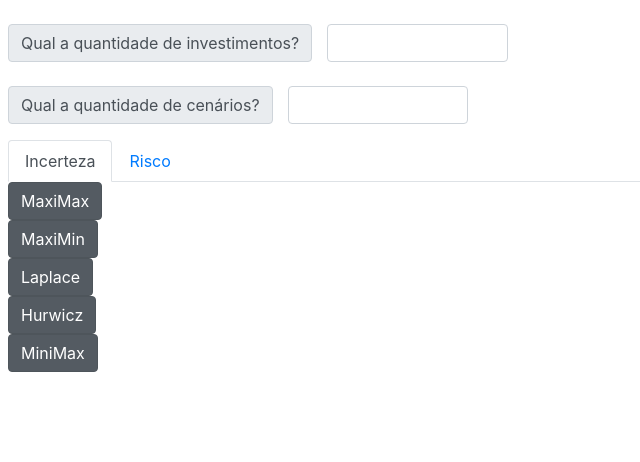
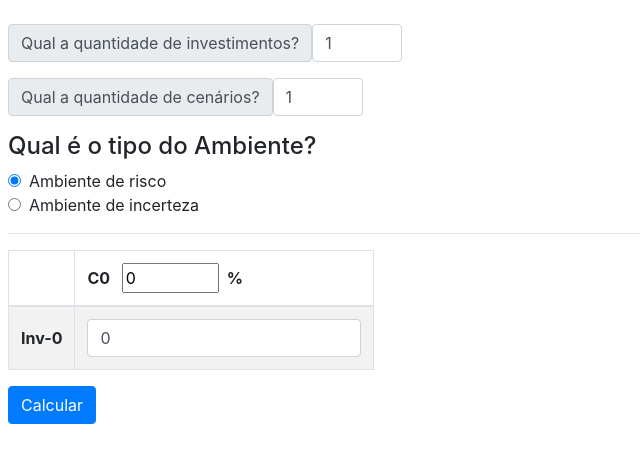
Before and after one commit to LucasDiniz99/sad, a plain HTML site: page index.html in a window 1280 px wide. Shown: the whole page, without its empty margins (0-640 px from the left). Drawn offline with nearby package versions, Linux system fonts and the light colour scheme.

Commit message:
inputs completamente implemnetados

```diff
--- a/app.js
+++ b/app.js
@@ -19,6 +19,20 @@ class Cenario {
             result.push(new this(key, item))
         })
         return result
+    }
+
+    /**
+     * Transforma este elemento cenário em um elemento html
+     * @returns Um elemento formatado com as características do cenário
+     */
+    toString() {
+        return `
+        <th id="cenario-input-${this.id}">
+          <span class="mr-2">C${this.id}</span>
+          <input cen="${this.id}" type="number" min="0" max="100" value="${this.probabilidade * 100}">
+          <span class="ml-1">%</span>
+        </th>
+      `;
     }
 }
 
@@ -59,11 +73,26 @@ class Investimento {
         })
         return result
     }
+
+    /**
+     * Transforma este elemento investimento em um elemento html
+     * @returns Um elemento formatado com as características do investimento
+     */
+    toString(showLabel = false) {
+        let html = `<tr inv="${this.id}" id="investimento-input-${this.id}">`
+        if(showLabel) {
+            html += `<td class="table-label">Inv-${this.id}</td>`
+        }
+        for (let i = 0; i < this.valores.length; i++) {
+            html += `<td class="text-center">
+                <input cen="${i}" class="form-control" type="number" min="0" value="${this.valores[i]}">
+            </td>`
+        }
+        return html + '</tr>'
+    }
 }
 
 function calcRisco(cenarios, investimentos) {
-    cenarios = Cenario.factory(cenarios)
-    investimentos = Investimento.factory(investimentos)
 
     let VME = {
         investimentos: Array(),
@@ -80,7 +109,7 @@ function calcRisco(cenarios, investimentos) {
     }
 
     // Garantir que haja ao menos 1 cenario e investimento válido
-    if(cenarios.length < 1 || investimentos.length < 1) {
+    if (cenarios.length < 1 || investimentos.length < 1) {
         return {
             VME: VME,
             POE: POE,
@@ -106,16 +135,16 @@ function calcRisco(cenarios, investimentos) {
 
     // Buscando todos os investimentos com o mesmo VME
     VME.resultados.forEach(res => {
-        if(res.resultado == melhor_vme)
+        if (res.resultado == melhor_vme)
             VME.investimentos.push(res)
     });
     // #endregion
 
     // #region POE
     // Calculando melhor oportunidade do POE
-    for(let i = 0; i < cenarios.length; i++) {
+    for (let i = 0; i < cenarios.length; i++) {
         investimentos.forEach(inv => {
-            if(i < inv.valores.length)
+            if (i < inv.valores.length)
                 POE.melhor_oportunidade[i] = Math.max(POE.melhor_oportunidade[i], inv.valores[i])
         })
         cenarios[i].melhor_oportunidade = POE.melhor_oportunidade[i]
@@ -137,7 +166,7 @@ function calcRisco(cenarios, investimentos) {
 
     // Buscar todos os investimentos com o melhor resultado
     POE.resultados.forEach(res => {
-        if(res.resultado == menor_poe)
+        if (res.resultado == menor_poe)
             POE.investimentos.push(res);
     })
     // #endregion
@@ -161,8 +190,6 @@ function calcRisco(cenarios, investimentos) {
 }
 
 function calcIncerteza(cenarios, investimentos) {
-    cenarios = Cenario.factory(cenarios)
-    investimentos = Investimento.factory(investimentos)
 
     let result = {
         MaxiMax: Array(),
@@ -174,7 +201,7 @@ function calcIncerteza(cenarios, investimentos) {
     }
 
     // Garantir que haja ao menos 1 cenario e investimento válido
-    if(cenarios.length < 1 || investimentos.length < 1)
+    if (cenarios.length < 1 || investimentos.length < 1)
         return result
 
     // Variaveis comparativas para possibilitar resultados com multiplos investimentos
@@ -185,9 +212,9 @@ function calcIncerteza(cenarios, investimentos) {
     let melhorMiniMax = Number.MAX_SAFE_INTEGER;
 
     // Calculando melhor oportunidade do cenário
-    for(let i = 0; i < cenarios.length; i++) {
+    for (let i = 0; i < cenarios.length; i++) {
         investimentos.forEach(inv => {
-            if(i < inv.valores.length)
+            if (i < inv.valores.length)
                 cenarios[i].melhor_oportunidade = Math.max(cenarios[i].melhor_oportunidade, inv.valores[i])
         })
     }
@@ -217,15 +244,15 @@ function calcIncerteza(cenarios, investimentos) {
 
     // Buscando todos os resultados idênticos aos melhores
     result.resultados.forEach(res => {
-        if(melhorMaxiMax == res.maxiMax)
+        if (melhorMaxiMax == res.maxiMax)
             result.MaxiMax.push(res)
-        if(melhorMaxiMin == res.maxiMin)
+        if (melhorMaxiMin == res.maxiMin)
             result.MaxiMin.push(res)
-        if(melhorLaplace == res.laplace)
+        if (melhorLaplace == res.laplace)
             result.Laplace.push(res)
-        if(melhorHurwitz == res.hurwitz)
+        if (melhorHurwitz == res.hurwitz)
             result.Hurwitz.push(res)
-        if(melhorMiniMax == res.miniMax)
+        if (melhorMiniMax == res.miniMax)
             result.MiniMax.push(res)
     })
 
--- a/index.html
+++ b/index.html
@@ -1,35 +1,52 @@
 <!DOCTYPE html>
 <html lang="en">
+
 <head>
     <meta charset="UTF-8">
     <meta http-equiv="X-UA-Compatible" content="IE=edge">
     <meta name="viewport" content="width=device-width, initial-scale=1.0">
     <title>ANÁLISE DE DECISÃO</title>
     <!-- Importando CSS Boostrap 4.6 -->
-    <link rel="stylesheet" href="https://cdn.jsdelivr.net/npm/bootstrap@4.6.0/dist/css/bootstrap.min.css" integrity="sha384-B0vP5xmATw1+K9KRQjQERJvTumQW0nPEzvF6L/Z6nronJ3oUOFUFpCjEUQouq2+l" crossorigin="anonymous">
+    <link rel="stylesheet" href="https://cdn.jsdelivr.net/npm/bootstrap@4.6.0/dist/css/bootstrap.min.css"
+        integrity="sha384-B0vP5xmATw1+K9KRQjQERJvTumQW0nPEzvF6L/Z6nronJ3oUOFUFpCjEUQouq2+l" crossorigin="anonymous">
     <!-- Importando estilo da aplicação -->
     <link rel="stylesheet" href="./style.css">
 </head>
+
 <body>
     <main class="px-2 pt-4">
 
-        <div class="input-group">
+        <div class="input-group form-group">
             <span class="input-group-text">Qual a quantidade de investimentos?</span>
-                <div class="col-md-2 ml-0">
-                    <input type="number" aria-label="Investimento" class="form-control">
+            <div class="col-md-1 pl-0">
+                <input id="quantidade_investimentos" type="number" aria-label="Quantidade de investimento"
+                    class="form-control" value="1" min="1">
             </div>
         </div>
 
-        <br>
-
-          <div class="input-group">
+        <div class="input-group form-group">
             <span class="input-group-text">Qual a quantidade de cenários?</span>
-                <div class="col-md-2 ml-0">
-                    <input type="number" aria-label="Investimento" class="form-control">
+            <div class="col-md-1 pl-0">
+                <input id="quantidade_cenarios" type="number" aria-label="Quantidade de cenários" class="form-control"
+                    value="1" min="1">
             </div>
         </div>
 
-          <table class="table">
+        <div class="form-group">
+            <h4>Qual é o tipo do Ambiente?</h4>
+            <div class="input-group align-items-center">
+                <input type="radio" name="tipo_ambiente" class="mr-2" value="Risco" checked>
+                <span>Ambiente de risco</span>
+            </div>
+            <div class="input-group align-items-center">
+                <input type="radio" name="tipo_ambiente" class="mr-2" value="Incerteza">
+                <span>Ambiente de incerteza</span>
+            </div>
+        </div>
+
+        <hr>
+
+        <table class="table-resizable table table-striped table-bordered">
             <thead>
                 <tr id="head_cenarios">
                 </tr>
@@ -38,84 +55,162 @@
             </tbody>
         </table>
 
-        <div>
-            <nav class="nav nav-tabs" id="nav-tab" role="tablist">
-                <a class="nav-link active" data-togle="tab" togle="#tag_incerteza" href="#">Incerteza</a>
-                <a class="nav-link" data-togle="tab" togle="#tag_risco" href="#">Risco</a>
-            </nav>
-
-            <div class="tab-content">
-                <div class="tab-pane show active" role="tabpanel"  id="tag_incerteza">
-                    <div class="btn-group-toggle" data-toggle="buttons">
-                        <label class="btn btn-secondary active">
-                          <input type="checkbox" checked> MaxiMax
-                        </label>
-
-                        <div class="btn-group-toggle" data-toggle="buttons">
-                            <label class="btn btn-secondary active">
-                              <input type="checkbox" checked> MaxiMin
-                            </label>
+        <div class="form-group">
+            <button class="btn btn-primary" type="button" onclick="InputTable.calcular()">Calcular</button>
         </div>
-
-                          <div class="btn-group-toggle" data-toggle="buttons">
-                            <label class="btn btn-secondary active">
-                              <input type="checkbox" checked> Laplace
-                            </label>
-                          </div>
-
-                          <div class="btn-group-toggle" data-toggle="buttons">
-                            <label class="btn btn-secondary active">
-                              <input type="checkbox" checked> Hurwicz
-                            </label>
-                          </div>
-
-                          <div class="btn-group-toggle" data-toggle="buttons">
-                            <label class="btn btn-secondary active">
-                              <input type="checkbox" checked> MiniMax
-                            </label>
-                          </div>
-                      </div>
-                </div>
-                <div class="tab-pane" role="tabpanel" id="tag_risco">
-                    <div class="btn-group-toggle" data-toggle="buttons">
-                        <label class="btn btn-secondary active">
-                          <input type="checkbox" checked> VME
-                        </label>
-                      </div>
-
-                      <div class="btn-group-toggle" data-toggle="buttons">
-                        <label class="btn btn-secondary active">
-                          <input type="checkbox" checked> POE
-                        </label>
-                      </div>
-
-                      <div class="btn-group-toggle" data-toggle="buttons">
-                        <label class="btn btn-secondary active">
-                          <input type="checkbox" checked> VEIP
-                        </label>
-                      </div>
-                </div>
-            </div>
-        </div>
-
-
     </main>
     <!-- Importando JQuery -->
     <script src="https://code.jquery.com/jquery-3.5.1.min.js" crossorigin="anonymous"></script>
     <!-- Importando as dependências do Boostrap 4.6 -->
-    <script src="https://cdn.jsdelivr.net/npm/popper.js@1.16.1/dist/umd/popper.min.js" integrity="sha384-9/reFTGAW83EW2RDu2S0VKaIzap3H66lZH81PoYlFhbGU+6BZp6G7niu735Sk7lN" crossorigin="anonymous"></script>
-    <script src="https://cdn.jsdelivr.net/npm/bootstrap@4.6.0/dist/js/bootstrap.min.js" integrity="sha384-+YQ4JLhjyBLPDQt//I+STsc9iw4uQqACwlvpslubQzn4u2UU2UFM80nGisd026JF" crossorigin="anonymous"></script>
+    <script src="https://cdn.jsdelivr.net/npm/popper.js@1.16.1/dist/umd/popper.min.js"
+        integrity="sha384-9/reFTGAW83EW2RDu2S0VKaIzap3H66lZH81PoYlFhbGU+6BZp6G7niu735Sk7lN"
+        crossorigin="anonymous"></script>
+    <script src="https://cdn.jsdelivr.net/npm/bootstrap@4.6.0/dist/js/bootstrap.min.js"
+        integrity="sha384-+YQ4JLhjyBLPDQt//I+STsc9iw4uQqACwlvpslubQzn4u2UU2UFM80nGisd026JF"
+        crossorigin="anonymous"></script>
     <!-- Importando App.js -->
     <script src="./app.js"></script>
 
     <script>
-      // Listener que faz as tabs funcionarem
-      $('.nav.nav-tabs a').on('click', (e) => {
-          $('.nav.nav-tabs *').removeClass('active')
-          e.target.classList.add('active')
-          $('.nav.nav-tabs + .tab-content *').removeClass('active')
-          $(`.nav.nav-tabs + .tab-content ${$(e.target).attr('togle')}`).addClass('active')
+        // Inicializando a tabela
+        var InputTable = {
+            ambiente: '',
+            cenarios: Array(),
+            investimentos: Array(),
+            quant_cenarios: 0,
+            quant_investimentos: 0,
+
+            inputs: {
+                quant_cenarios: null,
+                quant_investimentos: null
+            },
+            containers: {
+                cenarios: null,
+                investimentos: null
+            },
+
+            updateTableSize: function (quantCenarios = null, quantInvestimentos = null) {
+                let first = quantCenarios == null && quantInvestimentos == null
+                // Caso não seja a primeira chamada, salva o formulario
+                if (!first)
+                    this.getForm()
+
+                // Caso não haja nenhum cenário nem investimento quando chamado o método insere 1 de cada
+                if ((this.quant_cenarios <= 0 || this.quant_investimentos <= 0) && (quantCenarios == null || quantInvestimentos == null)) {
+                    this.quant_cenarios = this.quant_investimentos = 0
+                    quantCenarios = Math.max(1, Number.parseInt(this.inputs.quant_cenarios.value || 0))
+                    quantInvestimentos = Math.max(1, Number.parseInt(this.inputs.quant_investimentos.value || 0))
+                }
+
+                // Quando há variação nos cenários
+                let diff = quantCenarios - this.quant_cenarios
+                if (quantCenarios != null && diff != 0) {
+                    if (diff > 0) {
+                        // Expande a quantidade de valores nos investimentos
+                        for (let i in this.investimentos) {
+                            this.investimentos[i].valores = this.investimentos[i].valores.concat(Array(diff).fill(0))
+                        }
+                        // Instancia mais cenarios
+                        for (; diff > 0; diff--) {
+                            this.cenarios.push(new Cenario(this.cenarios.length))
+                        }
+                    } else {
+                        // Posição inicial da qual todos os valores seguintes serão removidos
+                        let len = Math.max(0, this.cenarios.length + diff)
+                        // Removendo as posições excedentes
+                        this.cenarios.splice(len)
+                        for (let i in this.investimentos) {
+                            this.investimentos[i].valores.splice(len)
+                        }
+                    }
+                    this.quant_cenarios = quantCenarios
+                }
+                // Quando há variação nos investimentos
+                diff = quantInvestimentos - this.quant_investimentos
+                if (quantInvestimentos != null && diff != 0) {
+                    if (diff > 0) {
+                        for (; diff > 0; diff--)
+                            this.investimentos.push(new Investimento(this.investimentos.length, Array(this.quant_cenarios).fill(0)))
+                    } else {
+                        this.investimentos.splice(Math.max(0, this.investimentos.length + diff))
+                    }
+                    this.quant_investimentos = quantInvestimentos
+                }
+
+                // Caso seja a primeira chamada, salva o formulario
+                if (first)
+                    this.getForm()
+                // Renderiza a tabela
+                this.render()
+            },
+
+getForm: function () {
+    // Atualizar os cenarios
+    this.containers.cenarios.querySelectorAll('input').forEach(item => {
+        let cenario = this.cenarios.find(cen => cen.id == $(item).attr('cen'))
+        if (cenario) {
+            cenario.probabilidade = Number.parseFloat(item.value) / 100
+        }
+    })
+    // Atualizar os investimentos
+    this.containers.investimentos.querySelectorAll('tr').forEach(item => {
+        let investimento = this.investimentos.find(inv => inv.id == $(item).attr('inv'))
+        if (investimento) {
+            this.containers.investimentos.querySelectorAll(`#investimento-input-${investimento.id} input`).forEach(val => {
+                investimento.valores[$(val).attr('cen')] = Number.parseInt(val.value)
+            })
+        }
+    })
+    // Atualizar tipo de ambiente
+    this.ambiente = document.querySelector('input[name="tipo_ambiente"][checked]').value
+},
+
+            // Renderiza o html da tabela
+            render: function () {
+                // Limpando os containers
+                for (let item in this.containers)
+                    $(this.containers[item]).empty()
+
+                // Inserindo os cenarios
+                this.cenarios.forEach((cenario, key) => {
+                    // Primeira coluna (dos labels)
+                    if (key == 0)
+                        this.containers.cenarios.append($('<th></th>')[0])
+                    this.containers.cenarios.append($(cenario.toString())[0])
+                })
+
+                // Inserindo os investimentos
+                this.investimentos.forEach(investimento => {
+                    this.containers.investimentos.append($(investimento.toString(true))[0])
+                })
+            },
+
+            calcular: function() {
+                let method = `calc${this.ambiente}`
+                console.log(method)
+                method = window[method]
+                if(method)
+                    console.log(method.apply(this, [this.cenarios, this.investimentos]))
+            },
+
+            // Inicializando a tabela
+            initialize: function () {
+                this.inputs.quant_cenarios = $('#quantidade_cenarios')[0]
+                $(this.inputs.quant_cenarios).on('change', e => this.updateTableSize.apply(this, [Number.parseInt(e.target.value)]))
+                this.inputs.quant_investimentos = $('#quantidade_investimentos')[0]
+                $(this.inputs.quant_investimentos).on('change', e => this.updateTableSize.apply(this, [null, Number.parseInt(e.target.value)]))
+                this.containers.cenarios = $('#head_cenarios')[0]
+                this.containers.investimentos = $('#body_investimento')[0]
+
+                this.updateTableSize()
+            }
+        }
+
+        // Método documet.ready
+        $(() => {
+            InputTable.initialize()
         })
     </script>
 </body>
+
 </html>
--- a/style.css
+++ b/style.css
@@ -0,0 +1,9 @@
+.table-resizable {
+    width: max-content;
+}
+
+.table-label {
+    text-align: center;
+    vertical-align: middle !important;
+    font-weight: bold;
+}
```
Lines whose indentation alone changed are shown as unchanged.
